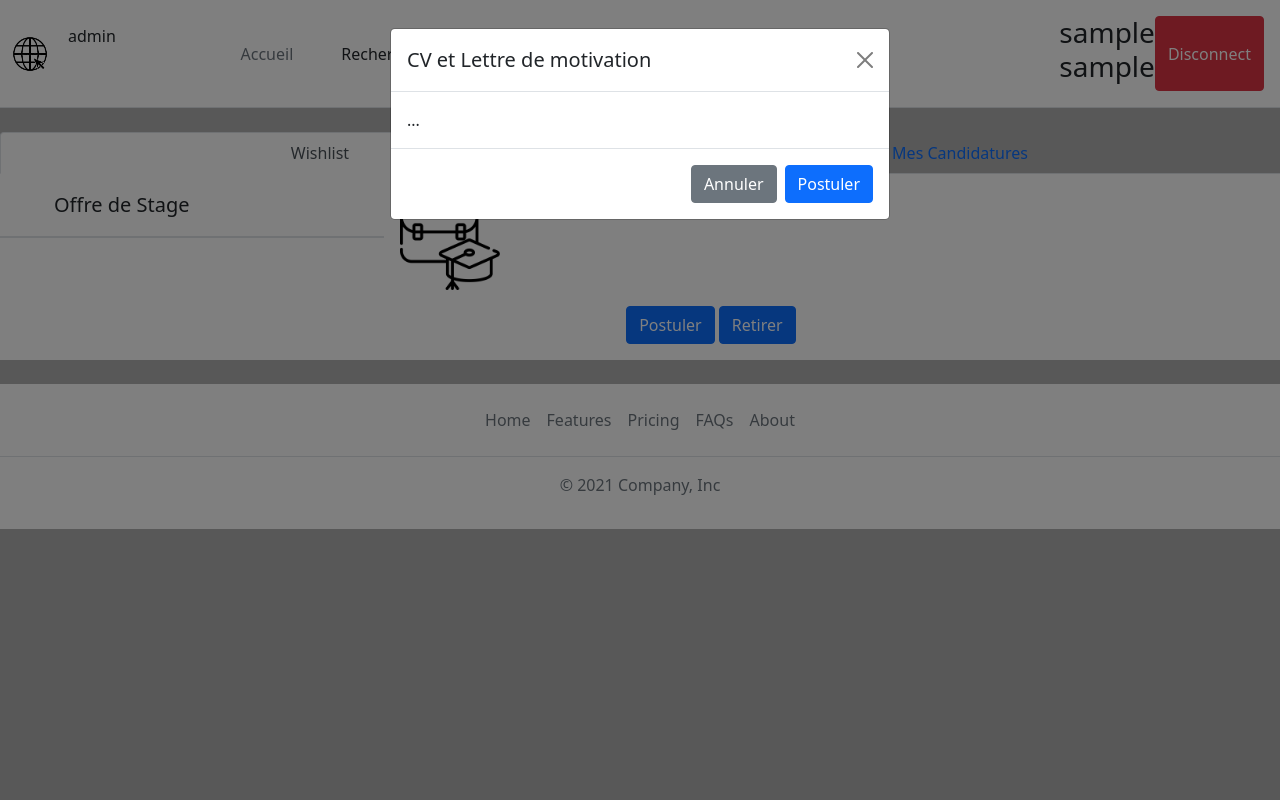
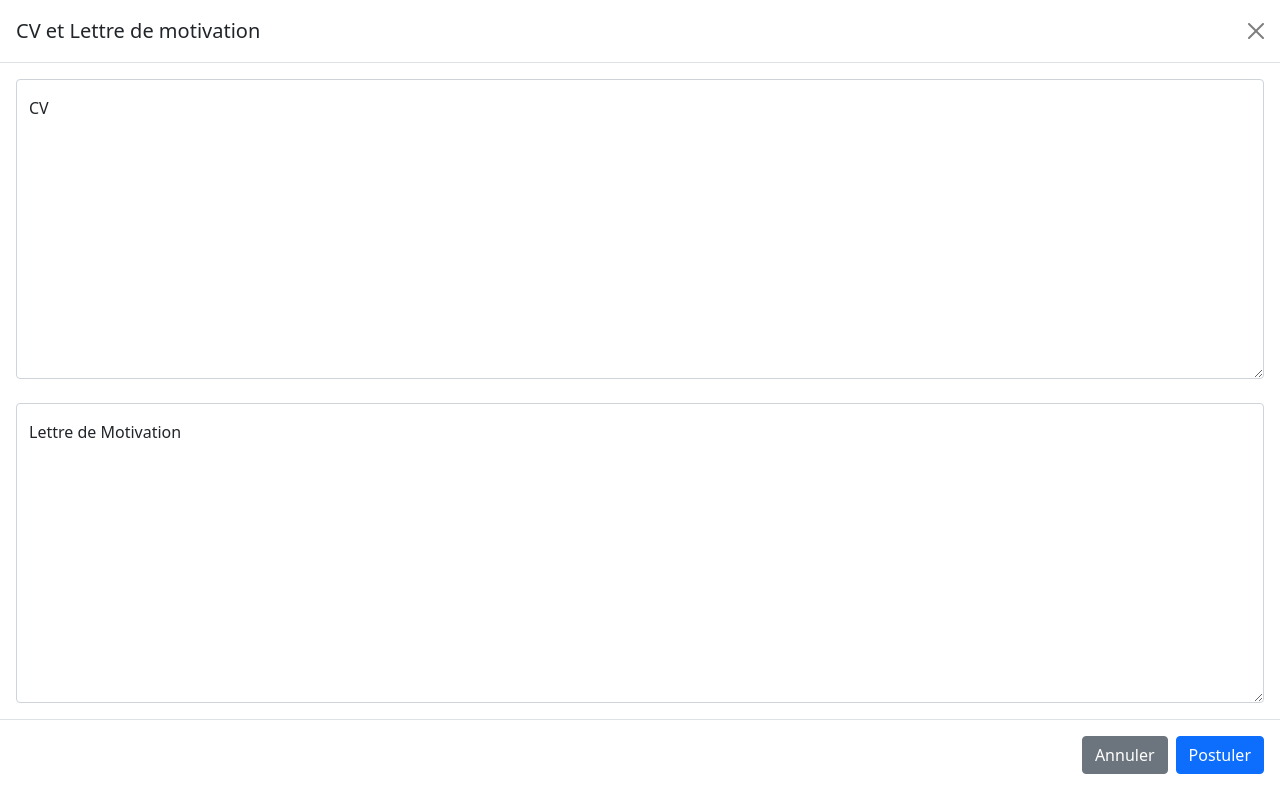
Before and after one commit to 4lexDel/Projet-WEB-A2, a PHP site: page /candidature.php in a window 1280 px wide, after a click on "Postuler". Run offline with PHP 8.4, Linux system fonts and the light colour scheme; the visitor is signed in with stand-in values (Sample User, id 1); data comes from the database, SQL or seed files in the repository; data that the repository does not hold is empty.

Commit message:
wish list postuler

```diff
--- a/www/bdd/controleur.php
+++ b/www/bdd/controleur.php
@@ -85,4 +85,7 @@ class Controleur{
     public function selectUsersCompany(&$data, &$nbRow, &$nbCol){
         $this->_company->selectUsersCompany($this->mysqlClient, $data, $nbRow, $nbCol);
     }
+    public function delete_save($id_user,$id_internship){
+        $this->_users->delete_save($this->mysqlClient,$id_user,$id_internship);
+    }
 }
--- a/www/bdd/table/users.class.php
+++ b/www/bdd/table/users.class.php
@@ -101,7 +101,7 @@ class Users
                 if ($active == $row) {
                     $display = 'active';
 
-                    $desc = $description . '  Nombre de poste --> ' . $nb_place;
+                    $desc = $description .'  Nombre de poste --> '. $nb_place;
                     $name = $nom;
                 } else {
                     $display = '';
--- a/www/pages/candidature/wishlist.php
+++ b/www/pages/candidature/wishlist.php
@@ -58,7 +58,7 @@
         <!--Header Stage-->
         <div style="display:flex;justify-content: flex-start; margin-left: 1em;margin-top: 1em;">
             <img src="../assets/img/stage.png" alt="Stage.png" width="100px">
-            <h1 display="inline" style="margin-left: 1em;"><?= $name;?></h1>
+            <h1 display="inline" style="margin-left: 1em;"><?= $name; ?></h1>
         </div>
         <div style="display:flex;justify-content: space-evenly;margin-top: 1em;">
             <!--Boutons-->
@@ -70,19 +70,54 @@
 
                 <!-- Modal -->
                 <div class="modal fade" id="exampleModal" tabindex="-1" aria-labelledby="exampleModalLabel" aria-hidden="true">
-                    <div class="modal-dialog">
+                    <div class="modal-dialog modal-lg modal-fullscreen-xxl-down">
                         <div class="modal-content">
                             <div class="modal-header">
                                 <h5 class="modal-title" id="exampleModalLabel">CV et Lettre de motivation</h5>
                                 <button type="button" class="btn-close" data-bs-dismiss="modal" aria-label="Close"></button>
                             </div>
-                            <div class="modal-body">
-                                ...
-                            </div>
-                            <div class="modal-footer">
-                                <button type="button" class="btn btn-secondary" data-bs-dismiss="modal">Annuler</button>
-                                <button type="button" class="btn btn-primary">Postuler</button>
-                            </div>
+
+
+
+                            <form action="candidature.php" method="post">
+
+                                <div class="modal-body">
+
+                                    <div class="form-floating">
+                                        <textarea class="form-control" placeholder="Leave a comment here" name="cv" style="height: 300px"></textarea>
+                                        <label for="floatingTextarea">CV</label>
+                                    </div>
+
+                                    <br>
+
+                                    <div class="form-floating">
+                                        <textarea class="form-control" placeholder="Leave a comment here" name="lettre_de_motivation" style="height: 300px"></textarea>
+                                        <label for="floatingTextarea">Lettre de Motivation</label>
+                                    </div>
+
+                                </div>
+
+
+                                <div class="modal-footer">
+                                    <button type="button" class="btn btn-secondary" data-bs-dismiss="modal">Annuler</button>
+
+                                    <button type="submit" class="btn btn-primary">Postuler</button>
+                                </div>
+
+                            </form>
+
+                            <?php
+
+                            if (isset($_POST["id"],$_POST["lettre_de_motivation"])) {
+
+                            }
+
+
+                            ?>
+
+
+
+
                         </div>
                     </div>
                 </div>
```
